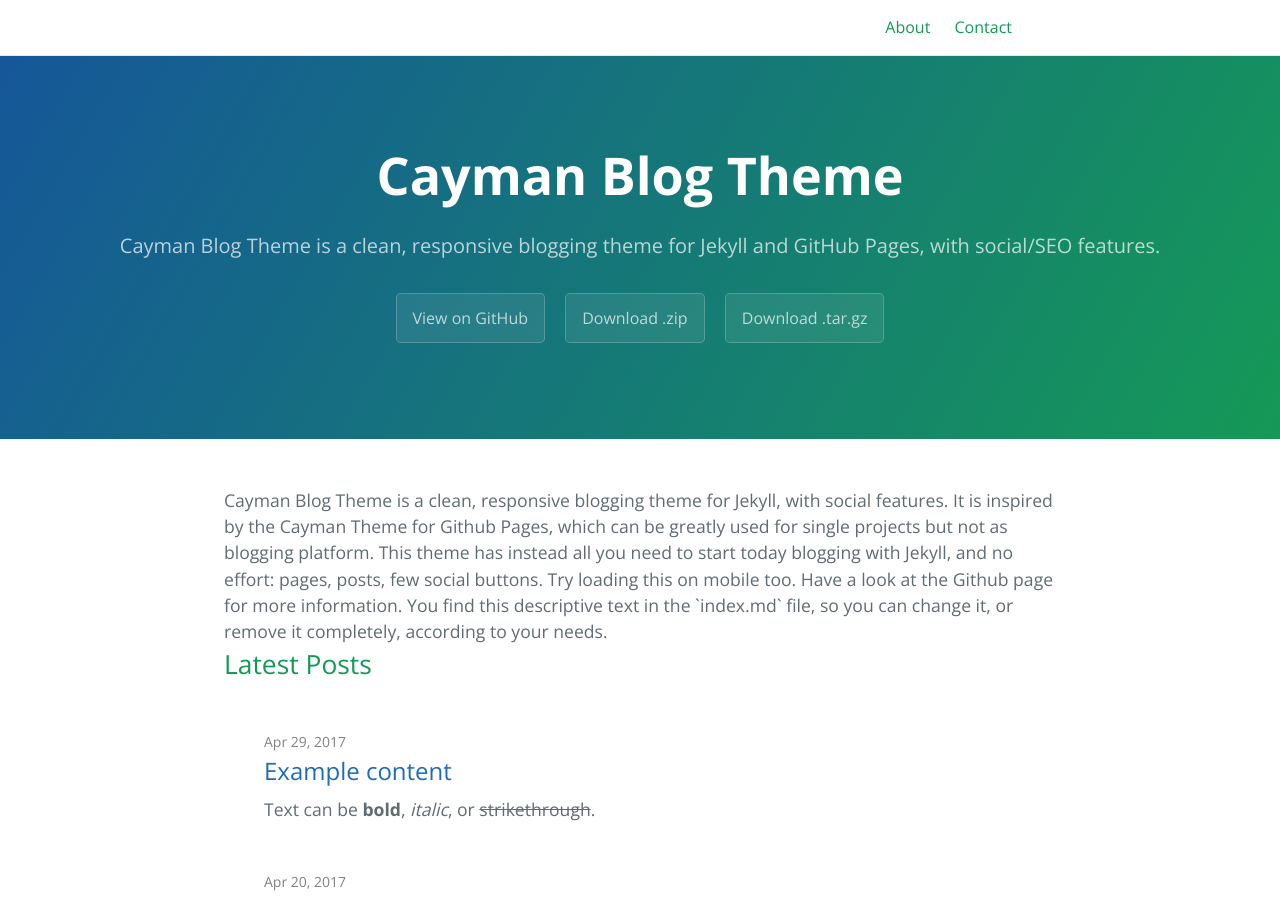
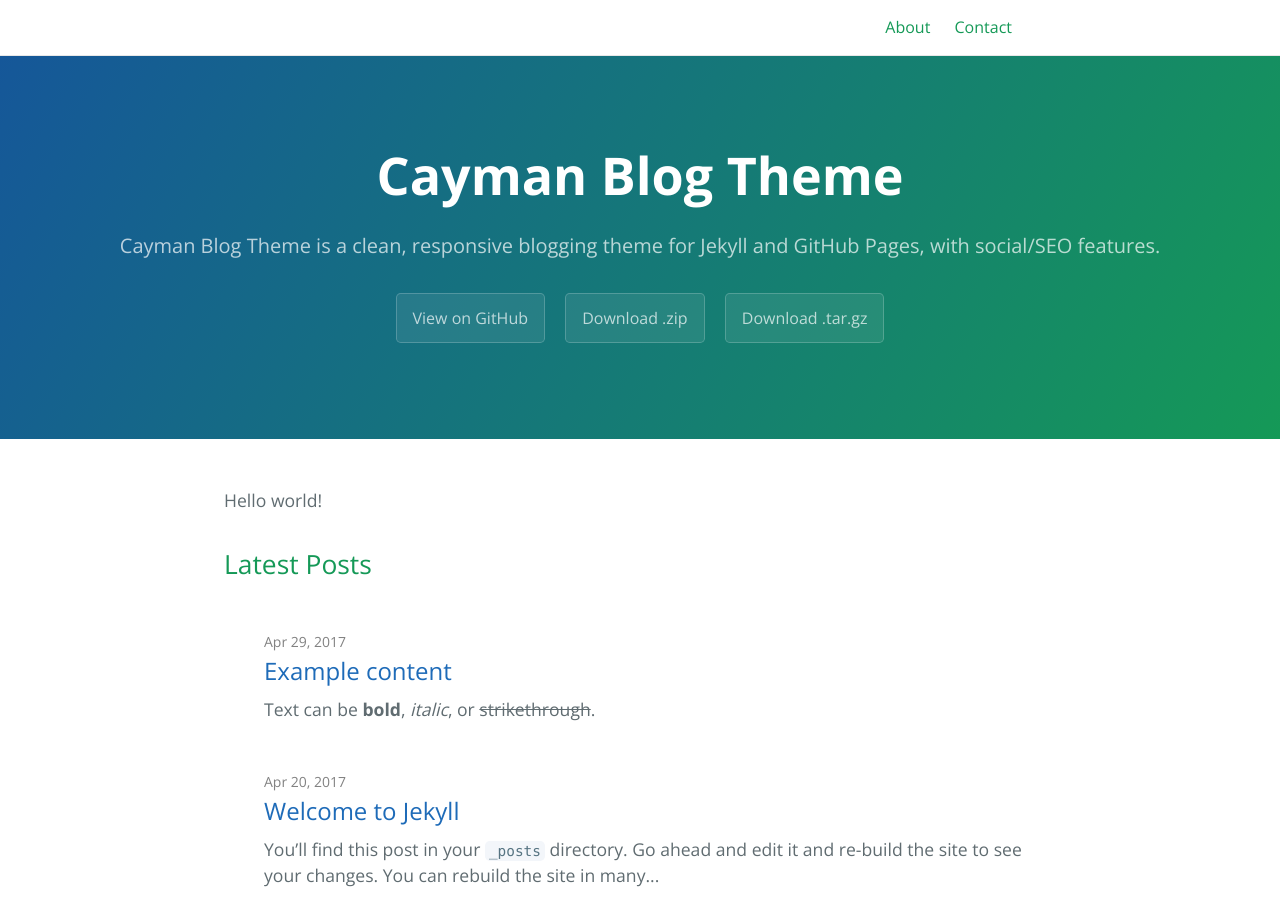
Before and after one commit to HillHuang6/bioinformatics, a Jekyll site: the page built from index.html, in a window 1280 px wide and 900 px high. Built offline with Jekyll 4.4.1, drawn with Linux system fonts in a browser that asks for light colours.

Commit message:
Update index.html

```diff
--- a/index.html
+++ b/index.html
@@ -7,11 +7,4 @@
 #
 layout: home
 ---
-
-Cayman Blog Theme is a clean, responsive blogging theme for Jekyll, with social features. It is inspired by the Cayman Theme for Github Pages, which can be greatly used for single projects but not as blogging platform.
-
-This theme has instead all you need to start today blogging with Jekyll, and no effort: pages, posts, few social buttons. Try loading this on mobile too.
-
-Have a look at the Github page for more information.
-
-You find this descriptive text in the `index.md` file, so you can change it, or remove it completely, according to your needs.
+<p>Hello world!</p>
```
